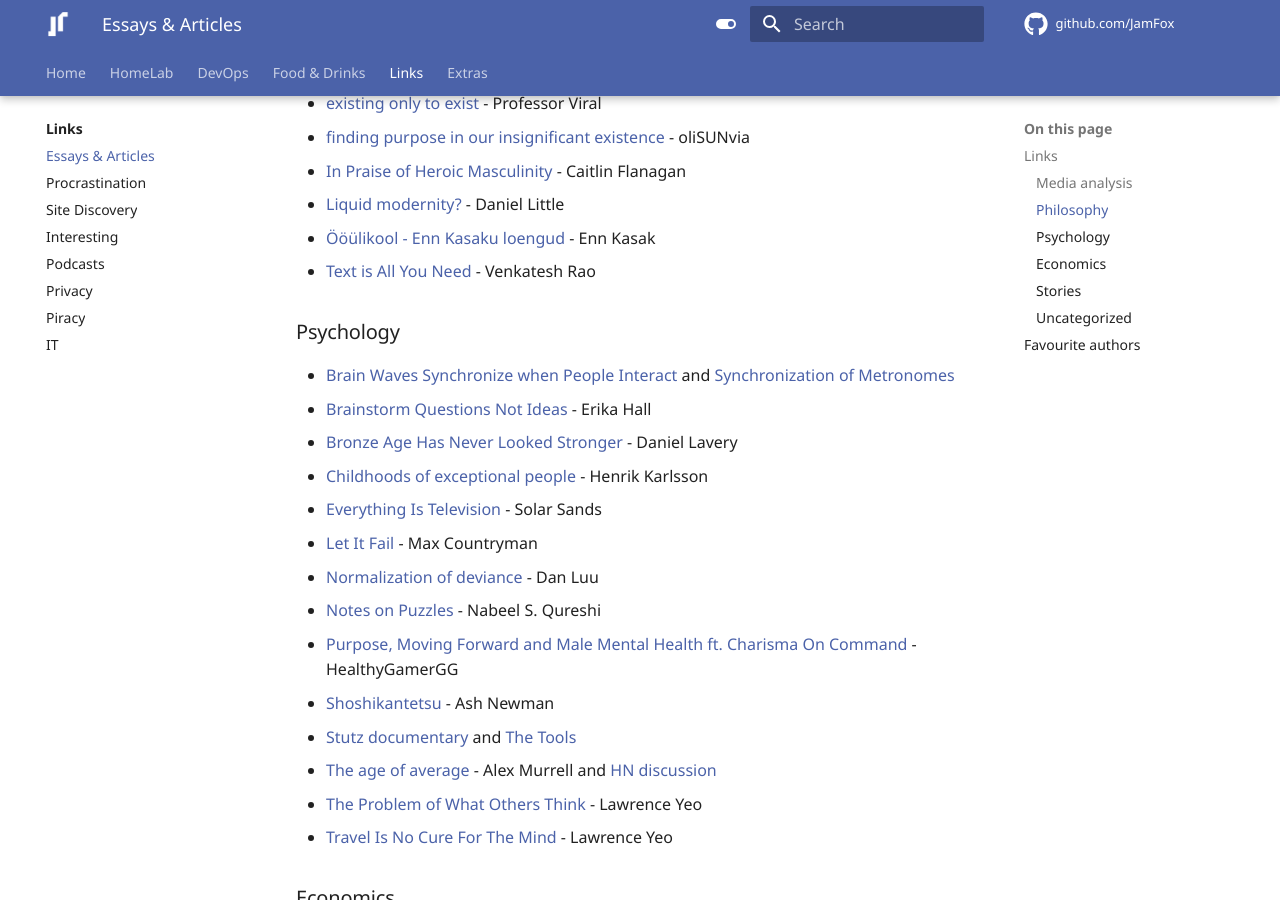
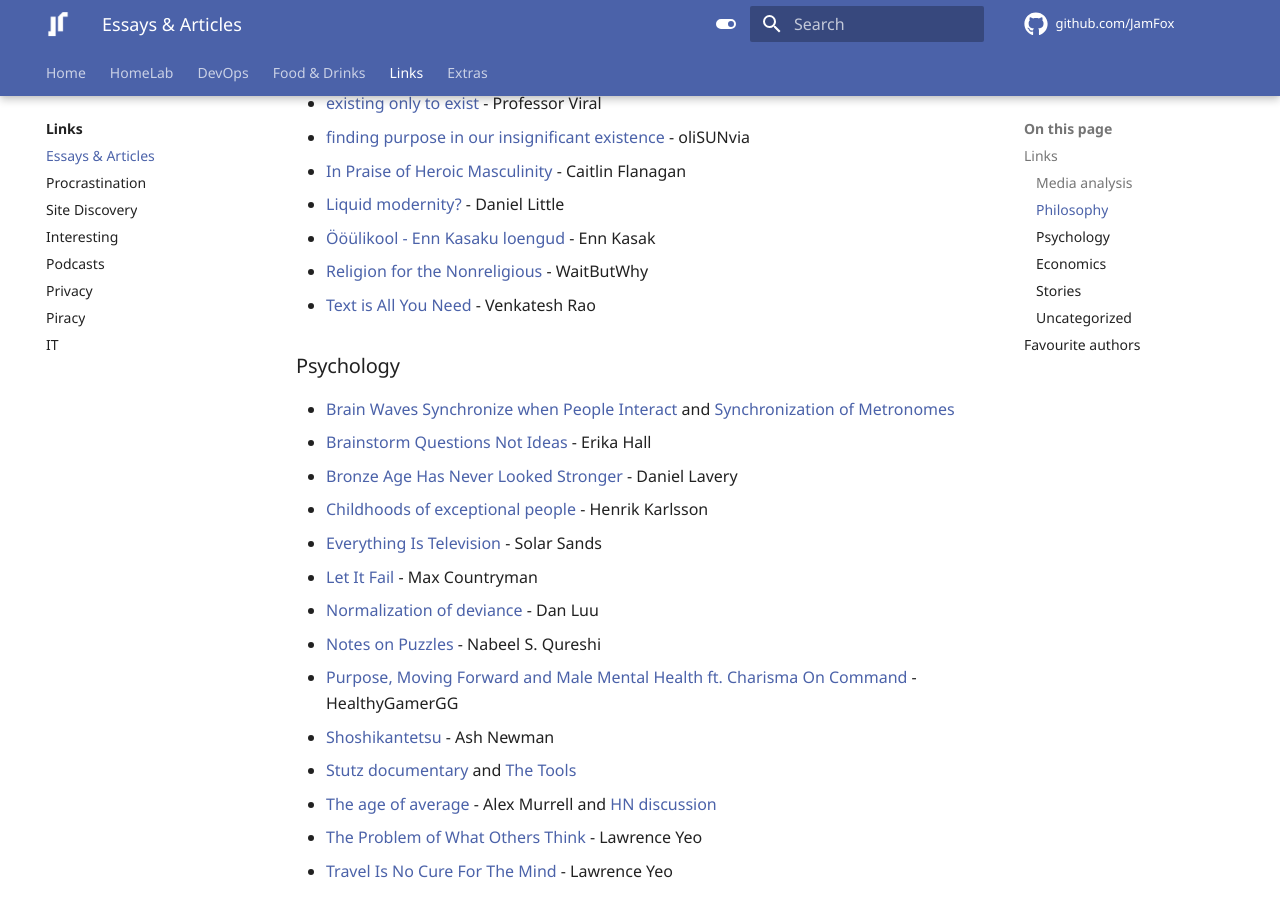
Before and after one commit to JamFox/docs.jamfox.dev, an MkDocs documentation site: the page built from docs/content/links/essays.md, in a window 1280 px wide and 900 px high, scrolled down 967 px. Built offline with MkDocs 1.6.1 and Material for MkDocs 9.7.7, drawn with Linux system fonts in a browser that asks for light colours; comment, search, counter and statistics services are not loaded.

Commit message:
religion

```diff
--- a/docs/content/links/essays.md
+++ b/docs/content/links/essays.md
@@ -33,6 +33,7 @@ title: "Essays & Articles"
 - [In Praise of Heroic Masculinity](https://archive.li/https://www.theatlantic.com/ideas/archive/2023/08/heroic-toxic-masculinity-boys/675172/) - Caitlin Flanagan
 - [Liquid modernity?](https://understandingsociety.blogspot.com/2014/05/liquid-modernity.html) - Daniel Little
 - [Ööülikool - Enn Kasaku loengud](http://www.ylikool.ee/et/13/enn_kasak) - Enn Kasak
+- [Religion for the Nonreligious](https://waitbutwhy.com/2014/10/religion-for-the-nonreligious.html) - WaitButWhy
 - [Text is All You Need](https://studio.ribbonfarm.com/p/text-is-all-you-need) - Venkatesh Rao
 
 ### Psychology
```
